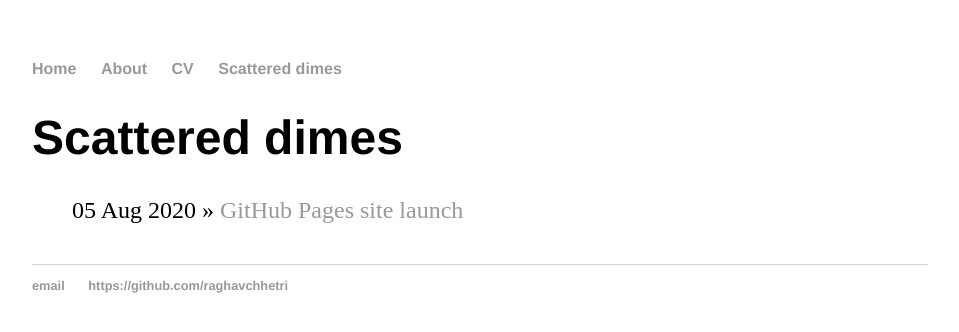
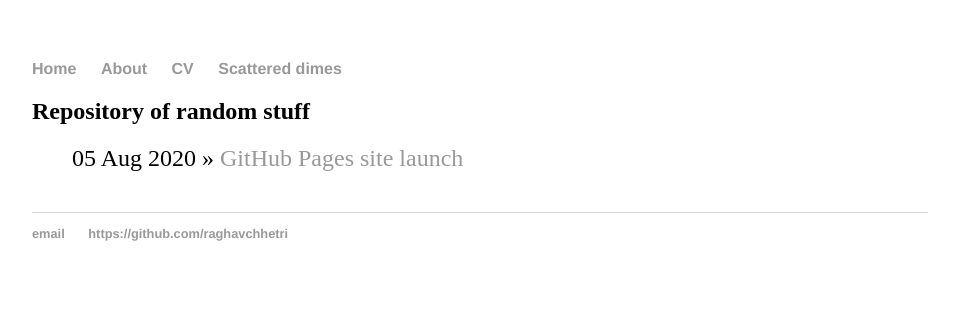
Before and after one commit to raghavchhetri/raghavchhetri.github.io, a Jekyll site: the page built from scattered.dimes/index.html, in a window 1280 px wide. Shown: the top 332 px of the page, without its empty margins (160-1119 px from the left). Built offline with Jekyll 4.4.1, drawn with Linux system fonts in a browser that asks for light colours.

Commit message:
Update index.html

```diff
--- a/scattered.dimes/index.html
+++ b/scattered.dimes/index.html
@@ -1,8 +1,8 @@
 ---
 layout: default
-title: Scattered dimes
+title: Repository of random stuff
 ---
-	<h1>{{ page.title }}</h1>
+	<h2>{{ page.title }}</h2>
 	<ul class="posts">
 
 	  {% for post in site.posts %}
```
